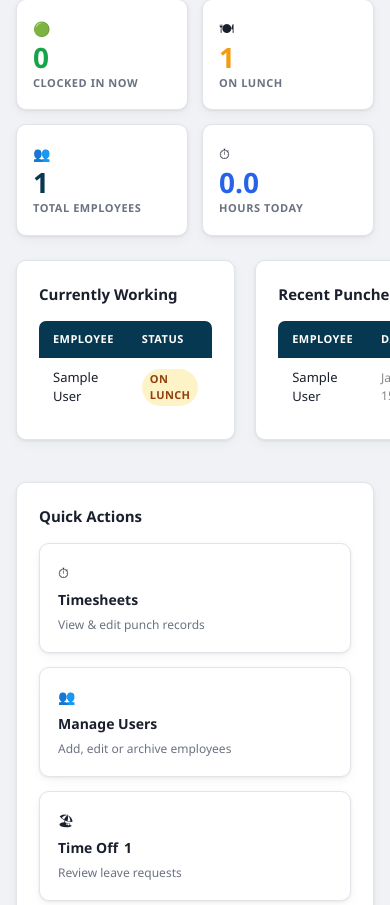
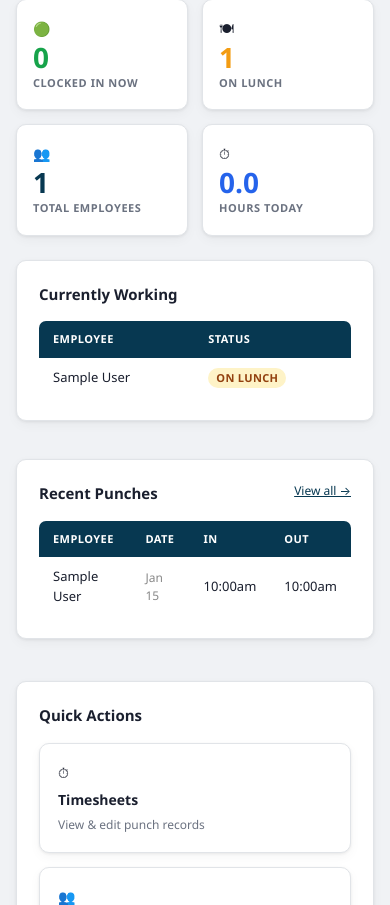
Before and after one commit to TheTractorHacker/FoleyTimePro, a PHP site: page /admin/dashboard.php in a window 390 px wide; the page is wider, and only the part inside the window is pictured. Shown: the part 199-1104 px from the top of that part. Run offline with PHP 8.4, Linux system fonts and the light colour scheme; a user stored in the database is signed in; data comes from the database, SQL or seed files in the repository; tables that the repository leaves empty hold one stand-in row (values such as "Sample post").

Commit message:
UI: stack dashboard and report cards on phones, scrollable time-off table
Co-Authored-By: Claude Sonnet 5.5 <noreply@anthropic.com>

```diff
--- a/admin/custom_reports.php
+++ b/admin/custom_reports.php
@@ -16,7 +16,7 @@ include 'includes/header.php';
   <a href="export_history.php" class="btn btn-secondary">Export History</a>
 </div>
 
-<div style="display:grid;grid-template-columns:1fr 1fr;gap:16px">
+<div class="report-cards">
 
   <!-- Summary Report -->
   <div class="card">
--- a/admin/dashboard.php
+++ b/admin/dashboard.php
@@ -78,7 +78,7 @@ include 'includes/header.php';
   </div>
 </div>
 
-<div style="display:grid;grid-template-columns:1fr 1fr;gap:20px;margin-bottom:24px">
+<div class="dash-split">
 
   <!-- Currently In -->
   <div class="card">
@@ -106,6 +106,7 @@ include 'includes/header.php';
     <?php if (empty($recent)): ?>
       <p style="color:#888;font-size:14px">No punches yet today.</p>
     <?php else: ?>
+    <div class="table-scroll">
     <table class="data-table">
       <thead><tr><th>Employee</th><th>Date</th><th>In</th><th>Out</th></tr></thead>
       <tbody>
@@ -119,6 +120,7 @@ include 'includes/header.php';
       <?php endforeach; ?>
       </tbody>
     </table>
+    </div>
     <?php endif; ?>
   </div>
 </div>
--- a/css/admin-layout.css
+++ b/css/admin-layout.css
@@ -464,3 +464,18 @@ table { width: 100%; border-collapse: collapse; }
   background: rgba(127, 127, 127, 0.15);
   font-size: 0.95em;
 }
+
+/* Dashboard: two panels side by side, stacked on narrow screens */
+.dash-split { display: grid; grid-template-columns: 1fr 1fr; gap: 20px; margin-bottom: 24px; }
+.dash-split > .card { min-width: 0; }
+.table-scroll { overflow-x: auto; -webkit-overflow-scrolling: touch; }
+@media (max-width: 720px) {
+  .dash-split { grid-template-columns: 1fr; }
+}
+
+/* Custom reports: two columns of cards, one on narrow screens */
+.report-cards { display: grid; grid-template-columns: 1fr 1fr; gap: 16px; }
+.report-cards > .card { min-width: 0; }
+@media (max-width: 720px) {
+  .report-cards { grid-template-columns: 1fr; }
+}
--- a/user/time_off.php
+++ b/user/time_off.php
@@ -192,7 +192,7 @@ $requests = $stmt->get_result()->fetch_all(MYSQLI_ASSOC);
     </div>
 
     <!-- Requests History -->
-    <div class="u-card" style="padding:0;overflow:hidden">
+    <div class="u-card" style="padding:0;overflow-x:auto;-webkit-overflow-scrolling:touch">
         <table class="u-table">
             <thead>
                 <tr>
```
